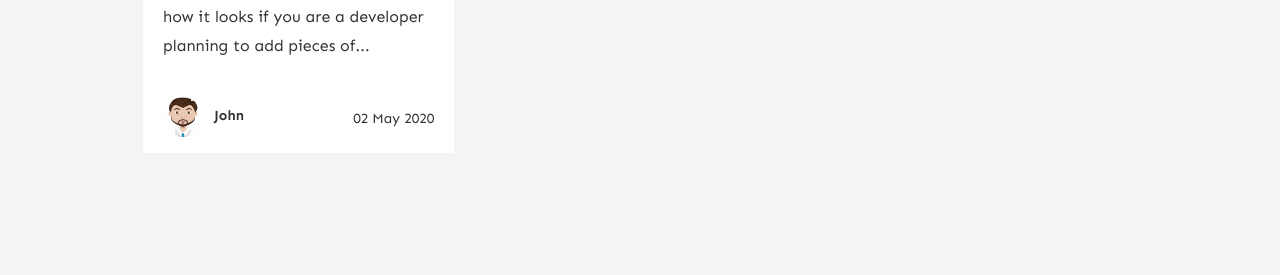
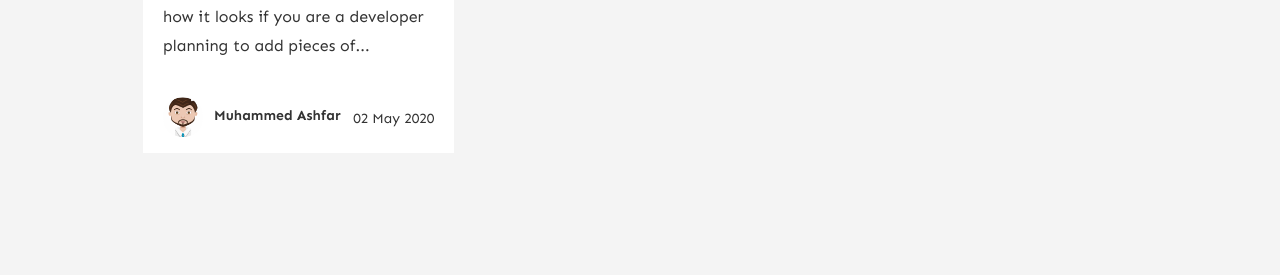
Before and after one commit to mohammed-akl/Memoirs, a Jekyll site: the page built from _pages/tags.md, in a window 1280 px wide and 900 px high, scrolled down 2074 px. Shown: the part 282-557 px from the top of the window. Built offline with Jekyll 4.4.1, drawn with Linux system fonts in a browser that asks for light colours; nearby versions of some CDN libraries; a script that is not in the unit is left out; comment, search, counter and statistics services are not loaded.

Commit message:
Update Posts “2018-06-12-education”

```diff
--- a/_posts/2018-06-12-education.md
+++ b/_posts/2018-06-12-education.md
@@ -3,10 +3,10 @@ toc: true
 beforetoc: Prism highlighter is a very powerful thing. In this article I'm going
   to show you what you can actually do with it, some tricks and tips while
   editing your post. Tocs is also enabled as you can see in summary.
-date: 2020-05-02 15:04:46
+date: 2020-05-02T15:04:46.000Z
 layout: post
 title: Education must also train one for quick, resolute and effective thinking.
-author: john
+author: muhammed ashfar
 categories:
   - Lifestyle
 tags:
```
